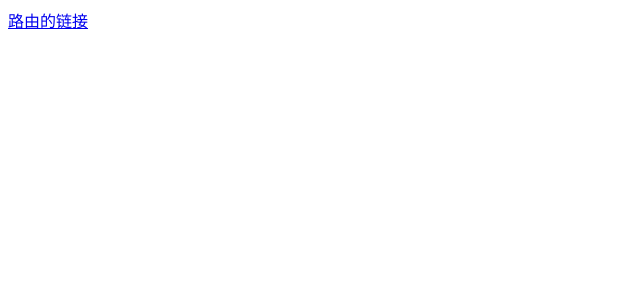
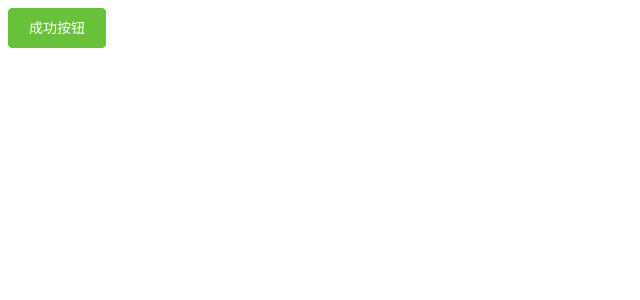
Before and after one commit to h963m/heimamm66, a Vue app: page / in a window 1280 px wide. Shown: the top 300 px of the page, without its empty margins (0-640 px from the left). Built offline with nearby package versions, Linux system fonts and the light colour scheme.

Commit message:
项目起步-Element-ui整合

```diff
--- a/package.json
+++ b/package.json
@@ -9,6 +9,7 @@
   },
   "dependencies": {
     "core-js": "^3.6.4",
+    "element-ui": "^2.13.0",
     "vue": "^2.6.11",
     "vue-router": "^3.1.5"
   },
--- a/src/App.vue
+++ b/src/App.vue
@@ -1,5 +1,7 @@
 <template>
-  <router-link to="info">路由的链接</router-link>
+<div>
+   <el-button type="success">成功按钮</el-button>
+</div>
 </template>
 
 <script>
--- a/src/main.js
+++ b/src/main.js
@@ -2,6 +2,12 @@ import Vue from 'vue'
 import App from './App.vue'
 // 导入路由
 import router from './router/index.js'
+// 导入 ElementUI
+import ElementUI from 'element-ui'
+// 导入 ElementUI 样式
+import 'element-ui/lib/theme-chalk/index.css';
+// 注册ElementUI
+Vue.use(ElementUI)
 Vue.config.productionTip = false
 
 new Vue({
```
Also changed, not shown: 1 other file (tests, documents, lock files or other folders).
